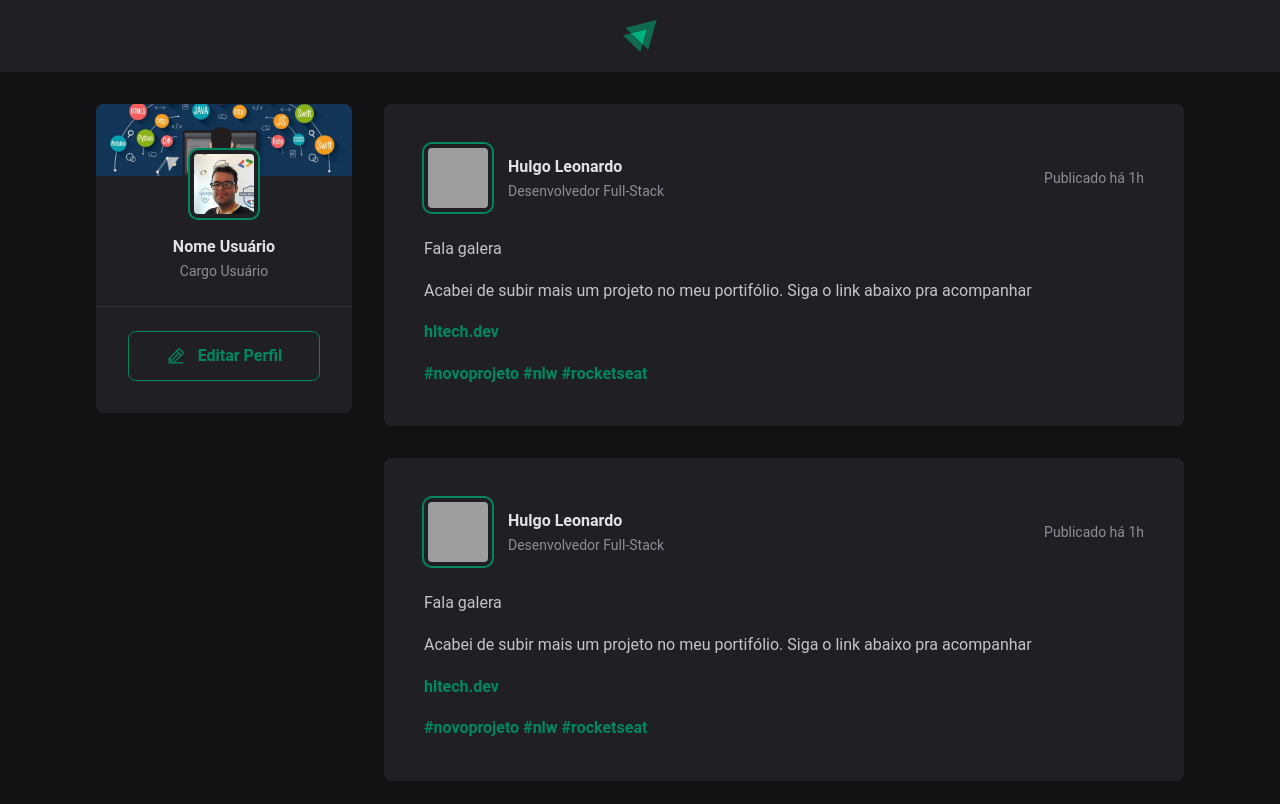
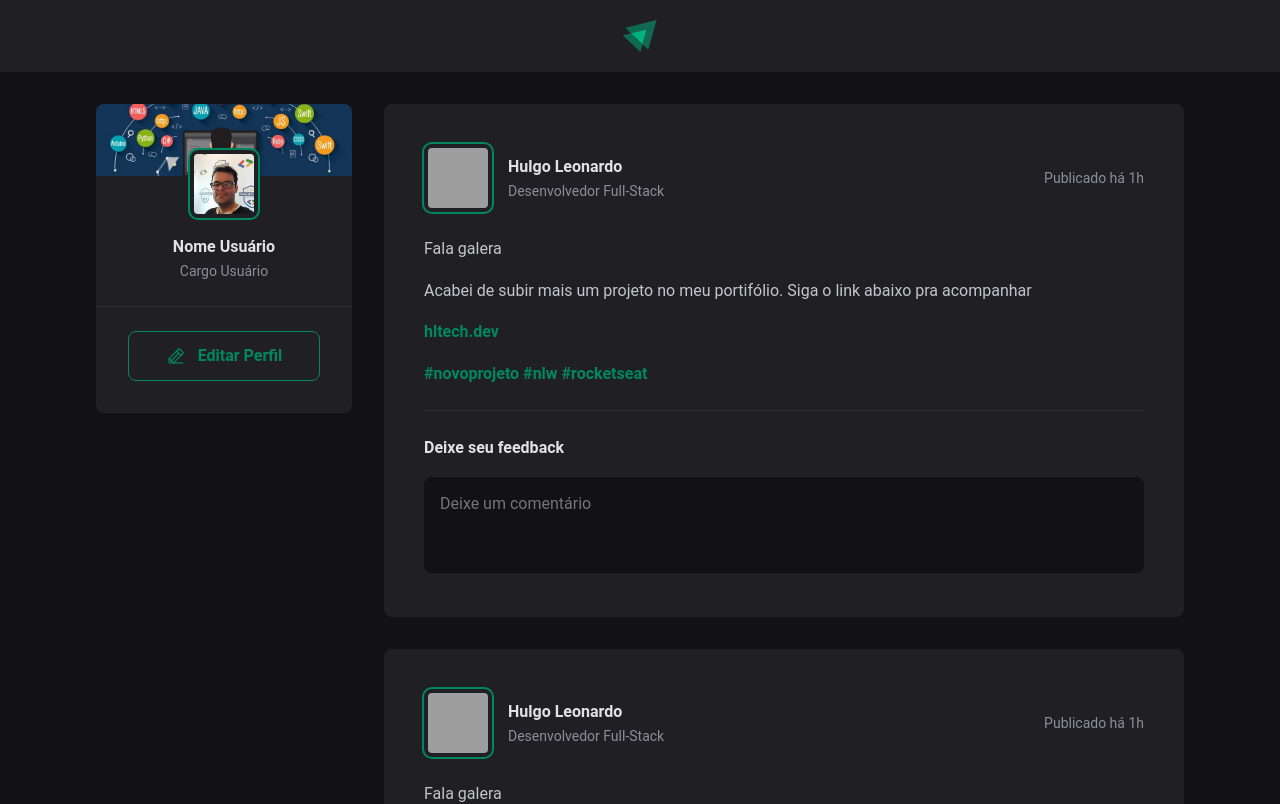
Before and after one commit to Hulgo/ignite_react_fundamentos, a React (Vite) app: page / in a window 1280 px wide. Shown: the top 804 px of the page. Built offline with nearby package versions, Linux system fonts and the light colour scheme; grey boxes are pictures that could not be loaded.

Commit message:
Styling Post Form  Component

```diff
--- a/src/components/Post.jsx
+++ b/src/components/Post.jsx
@@ -24,6 +24,16 @@
 
       </div>
 
+      <form className={styles.commentForm}>
+        <strong>Deixe seu feedback</strong>
+        <textarea
+          placeholder="Deixe um comentário"
+        />
+        <footer>
+          <button type="submit">Publicar</button>
+        </footer>
+      </form>
+
     </article>
   );
 }
--- a/src/components/Post.module.css
+++ b/src/components/Post.module.css
@@ -68,3 +68,56 @@
   color: var(--gray-400);
   line-height: 1.6;
 }
+
+.commentForm {
+  width: 100%;
+  margin-top: 1.5rem;
+  padding-top: 1.5rem;
+  border-top: 1px solid var(--gray-600);
+}
+
+.commentForm > strong {
+  line-height: 1.6;
+  color: var(--gray-100);
+}
+
+.commentForm textarea {
+  width: 100%;
+  background: var(--gray-900);
+  border: 0;
+  resize: none;
+  height: 6rem;
+  padding: 1rem;
+  border-radius: 8px;
+  color: var(--gray-100);
+  line-height: 1.4;
+  margin-top: 1rem;
+}
+
+.commentForm footer {
+  visibility: hidden;
+  max-height: 0;
+}
+
+.commentForm:focus-within footer {
+  visibility: visible;
+  max-height: none;
+}
+
+.commentForm button[type=submit] {
+  padding: 1rem 1.5rem;
+  margin-top: 1rem;
+  border-radius: 8px;
+  border: 0;
+  background: var(--green-500);
+  color: var(--white);
+  font-weight: bold;
+  cursor: pointer;
+
+  transition: background-color 0.2s;
+
+}
+
+.commentForm button[type=submit]:hover {
+  background: var(--green-300);
+}
--- a/src/global.css
+++ b/src/global.css
@@ -11,6 +11,11 @@
 
   --green-300: #00B37E;
   --green-500: #00875f;
+}
+
+:focus {
+  outline: transparent;
+  box-shadow: 0 0 0 2px var(--green-500);
 }
 
 * {
```
